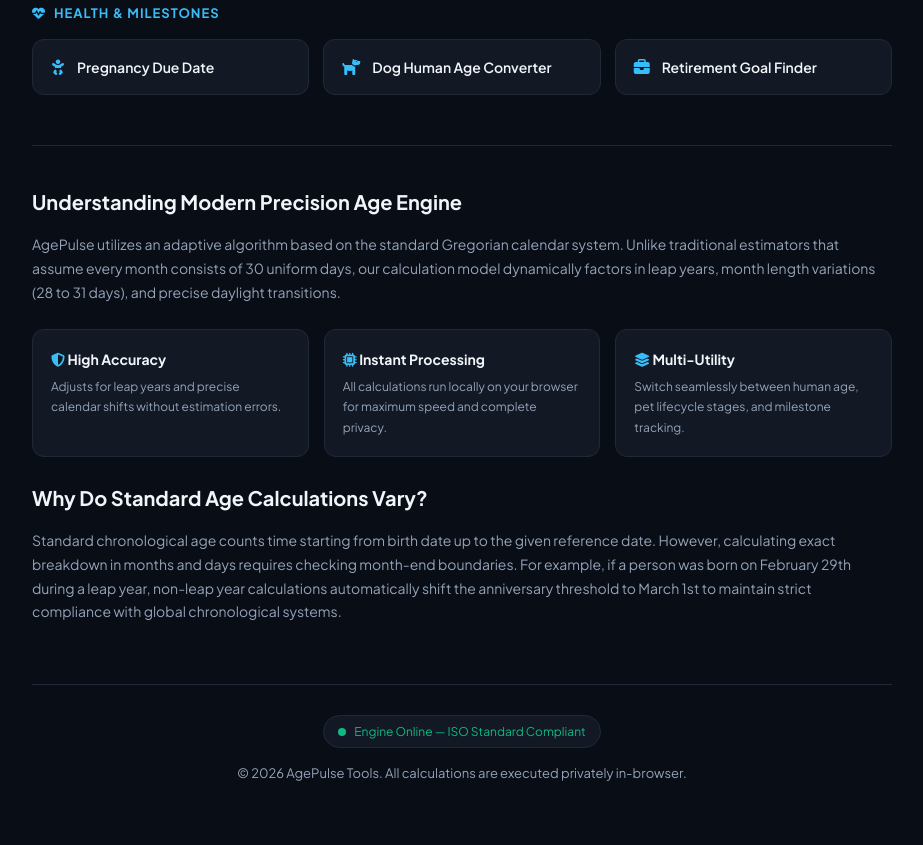
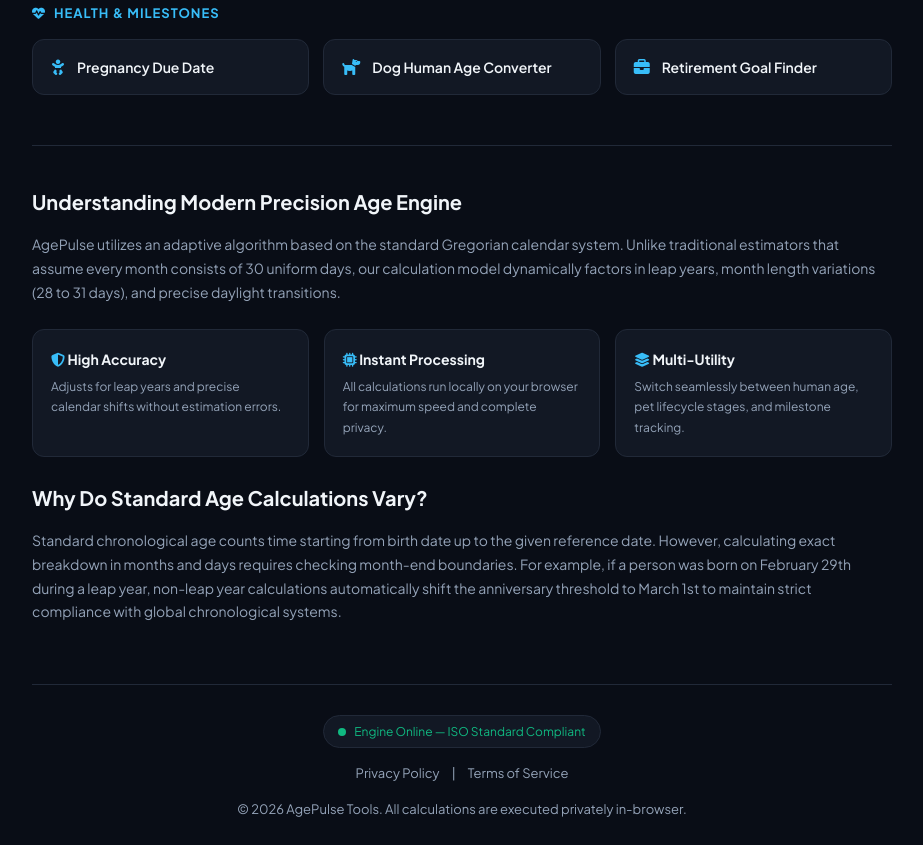
Before and after one commit to digital-website-online/age-calculator, a plain HTML site: page index.html in a window 1280 px wide. Shown: the part 613-1458 px from the top of the page, without its empty margins (178-1101 px from the left). Before the commit the page ends 1422 px from the top, so only its background shows below. Drawn offline with Linux system fonts and the light colour scheme.

Commit message:
Update index.html

```diff
--- a/index.html
+++ b/index.html
@@ -500,6 +500,11 @@
         <div class="status-badge">
             <span class="status-dot"></span> Engine Online — ISO Standard Compliant
         </div>
+        <div style="margin-bottom: 15px; font-size: 13px;">
+    <a href="privacy.html" style="color: var(--text-secondary); text-decoration: none; margin: 0 10px;">Privacy Policy</a> |
+    <a href="terms.html" style="color: var(--text-secondary); text-decoration: none; margin: 0 10px;">Terms of Service</a>
+</div>
+
         <p>© 2026 AgePulse Tools. All calculations are executed privately in-browser.</p>
     </footer>
 </div>
```
